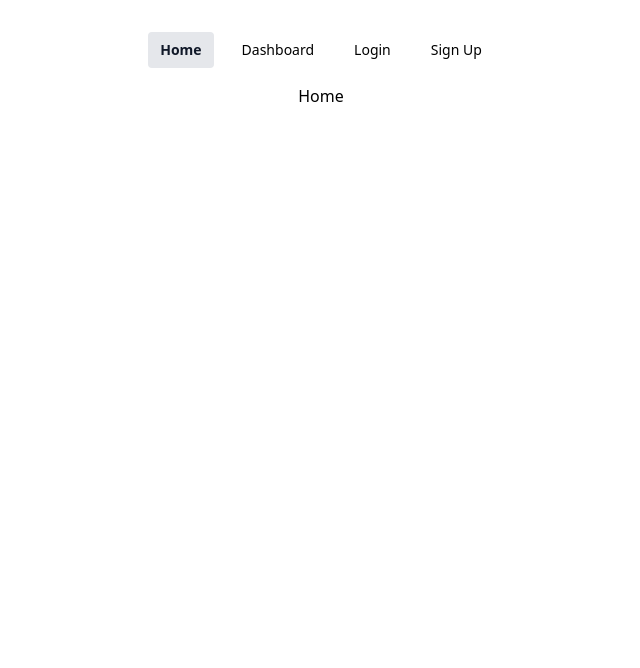
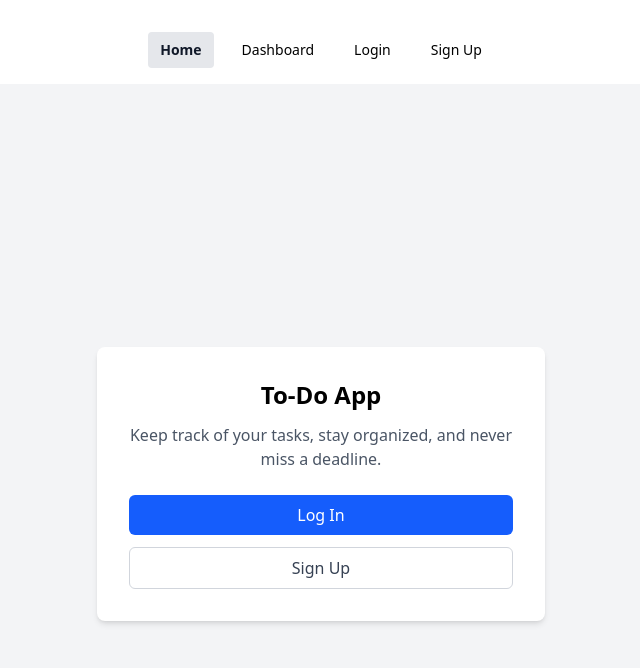
Before and after one commit to SebSchoeneberger/FE-ToDoList, a React (Vite) app: page / in a window 1280 px wide. Shown: the top 668 px of the page, without its empty margins (319-959 px from the left). Built offline with nearby package versions, Linux system fonts and the light colour scheme; no server answers.

Commit message:
Quick Landing Page

```diff
--- a/src/pages/Home.tsx
+++ b/src/pages/Home.tsx
@@ -1,9 +1,34 @@
+import { useNavigate } from "react-router-dom";
+
 function Home() {
-    return (
-        <>
-        <h1>Home</h1>
-        </>
-      );
+  const navigate = useNavigate();
+
+  return (
+    <div className="min-h-screen bg-gray-100 flex items-center justify-center px-4">
+      <div className="w-full max-w-md bg-white rounded-lg shadow-md p-8 text-center">
+        <h1 className="text-2xl font-bold mb-3">To-Do App</h1>
+        <p className="text-gray-600 mb-6">
+          Keep track of your tasks, stay organized, and never miss a deadline.
+        </p>
+
+        <div className="flex flex-col gap-3">
+          <button
+            onClick={() => navigate("/login")}
+            className="w-full rounded-md bg-blue-600 px-4 py-2 font-medium text-white hover:bg-blue-700"
+          >
+            Log In
+          </button>
+
+          <button
+            onClick={() => navigate("/signup")}
+            className="w-full rounded-md border border-gray-300 px-4 py-2 font-medium text-gray-700 bg-white hover:bg-gray-50"
+          >
+            Sign Up
+          </button>
+        </div>
+      </div>
+    </div>
+  );
 }
 
 export default Home;
```
